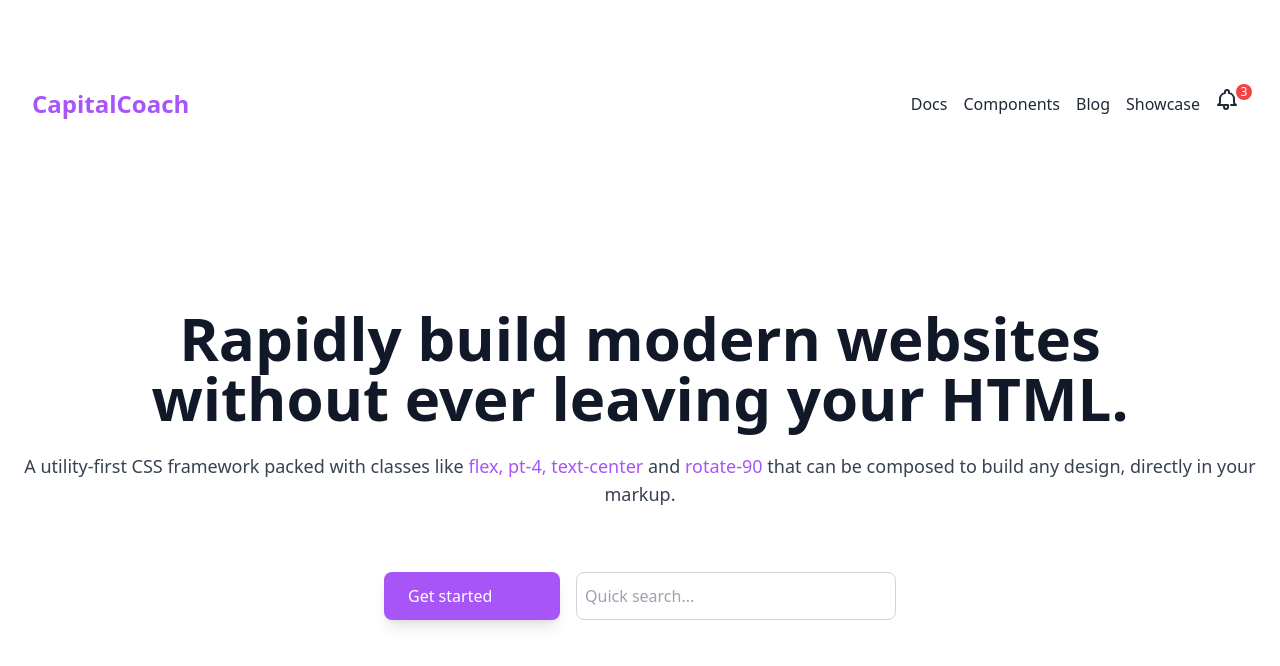
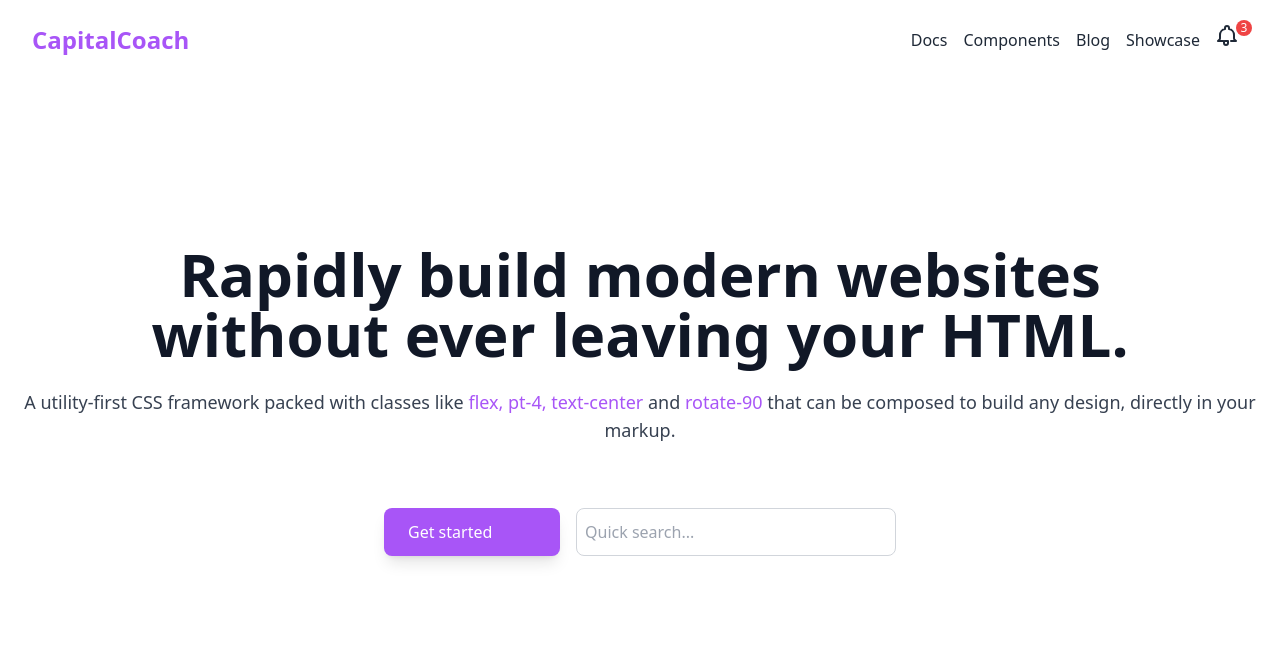
Before and after one commit to chetankhandait/Code-Cubile-3.0_Project, a React (Vite) app in the folder Client/my-project/: page / in a window 1280 px wide. Shown: the top 666 px of the page. Built offline with nearby package versions, Linux system fonts and the light colour scheme.

Commit message:
fixed ui

```diff
--- a/Client/my-project/src/App.jsx
+++ b/Client/my-project/src/App.jsx
@@ -10,10 +10,8 @@ import FinanceAssistance from "./pages/FinanceAssistance";
 function App() {
   return (
     <div>
-
       {/* <Navbar /> */}
-      <div className='pt-16'>
-
+      <div>
         <Routes>
           <Route path="/" element={<Homepage />} />
           <Route path="/multi-form" element={<MultiStepForm />} />
@@ -21,11 +19,7 @@ function App() {
           <Route path="/finance-assistant" element={<FinanceAssistance />} />
           <Route path="/multistep-processing" element={<MultiStepForm />} />
         </Routes>
-
       </div>
-
-
-
 
       {/* <FinancialAdvisor/> */}
       {/* <Portfolio/> */}
```
Lines whose indentation alone changed are shown as unchanged.
